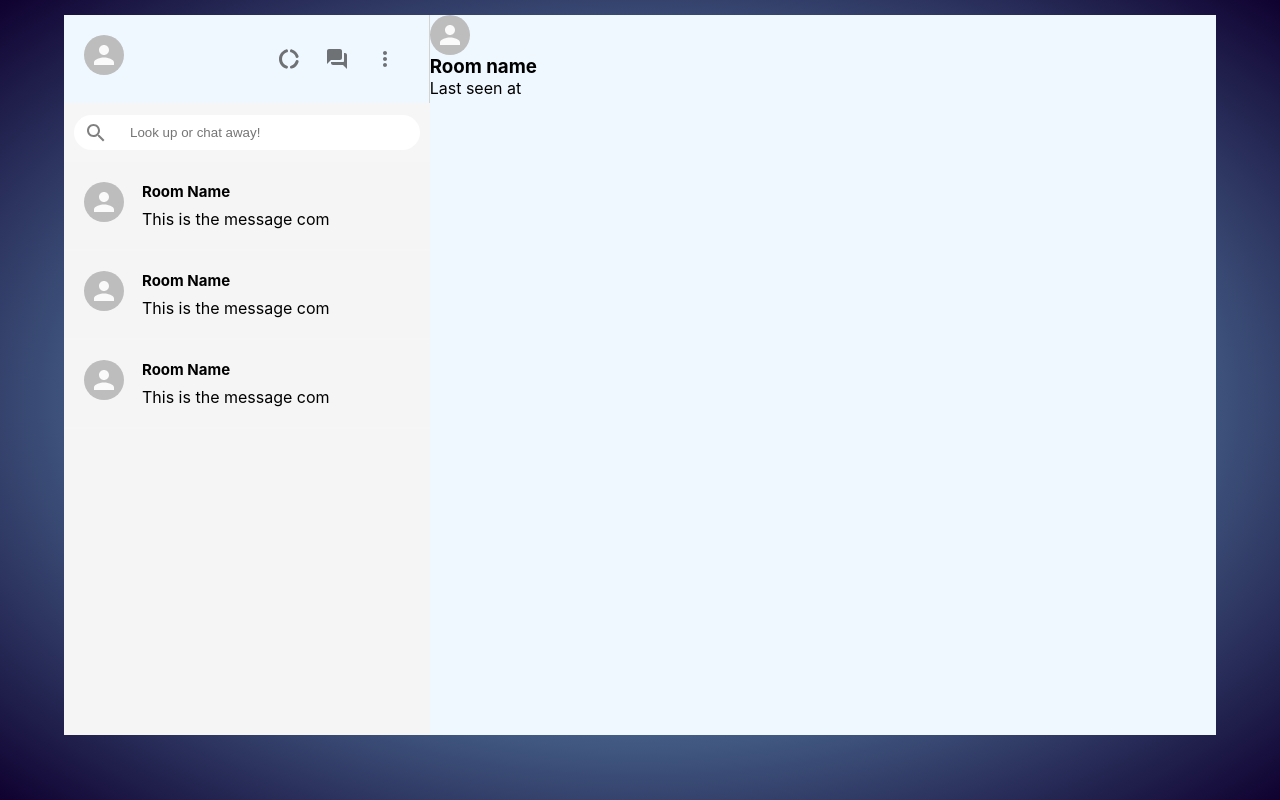
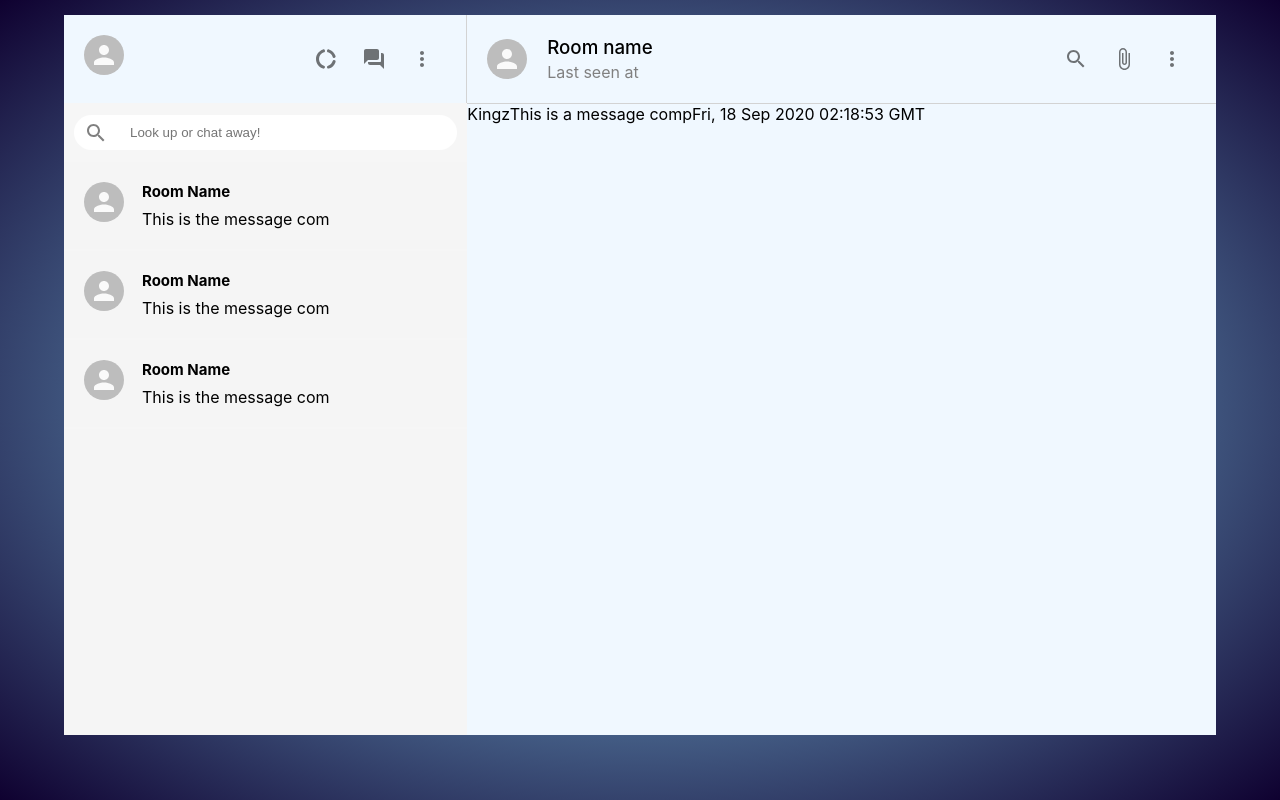
Before and after one commit to kingz10102/Chat-Room, a React (Create React App) app: page / in a window 1280 px wide. Built offline with nearby package versions, Linux system fonts and the light colour scheme.

Commit message:
this is a commit

```diff
--- a/src/components/Chat.jsx
+++ b/src/components/Chat.jsx
@@ -1,17 +1,42 @@
-import { Avatar } from '@material-ui/core';
 import React from 'react';
 import '../css/Chat.css';
+import { Avatar, IconButton } from '@material-ui/core';
+import { SearchOutlined, AttachFile, MoreVert } from '@material-ui/icons';
 
 
 function Chat() {
     return (
-        <div className='cht'>
+        <div className='chat'>
            <div className='chat__heading'>
                <Avatar/>
                <div className='chat__headingInfo'>
                 <h3>Room name</h3>
                 <p>Last seen at</p>
                </div>
+               <div classname='chat__headingRight'>
+               <IconButton>
+                    <SearchOutlined/>
+                </IconButton>
+                <IconButton>
+                    <AttachFile/>
+                </IconButton>
+                <IconButton>
+                    <MoreVert/>
+                </IconButton>
+               </div>
+           </div>
+           <div className='chat__bodySpace'>
+            <p>
+                <span
+                className='chatter__name'>
+                    Kingz
+                </span>
+                This is a message comp
+                  <span
+                  className='chatter__timeslot'>
+                    {new Date().toUTCString()}
+                     </span>
+                </p>
            </div>
         </div>
     )
--- a/src/css/Chat.css
+++ b/src/css/Chat.css
@@ -3,3 +3,29 @@
     flex-direction: column;
     flex: 0.65;
 }
+.chat__heading {
+    display: flex;
+    padding: 20px;
+    align-items: center;
+    border-bottom: 1px solid lightgray;
+}
+
+.chat__headingInfo {
+    flex: 1;
+    padding-left: 20px;
+}
+
+.chat__headingInfo > h3 {
+    margin-bottom: 3px;
+    font-weight: 500;
+}
+
+.chat__headingInfo > p {
+    color: gray;
+}
+
+.chat__headingRight {
+    display: flex;
+    justify-content: space-between;
+    min-width: 100px;
+}
```
